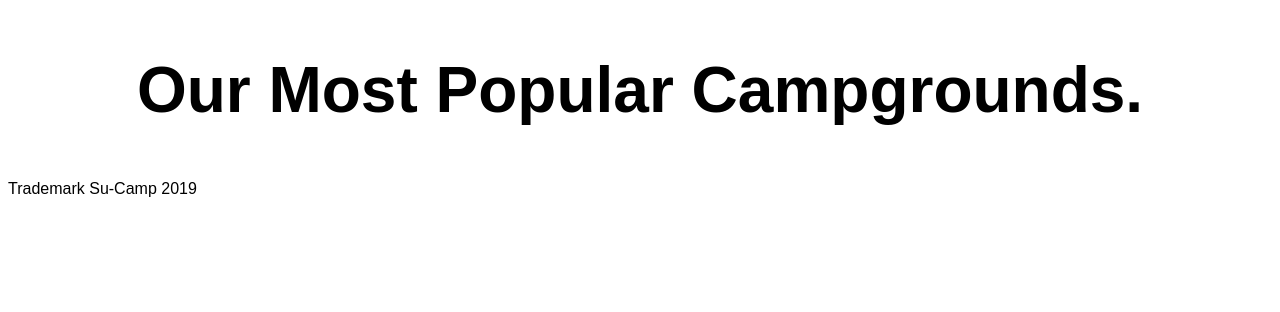
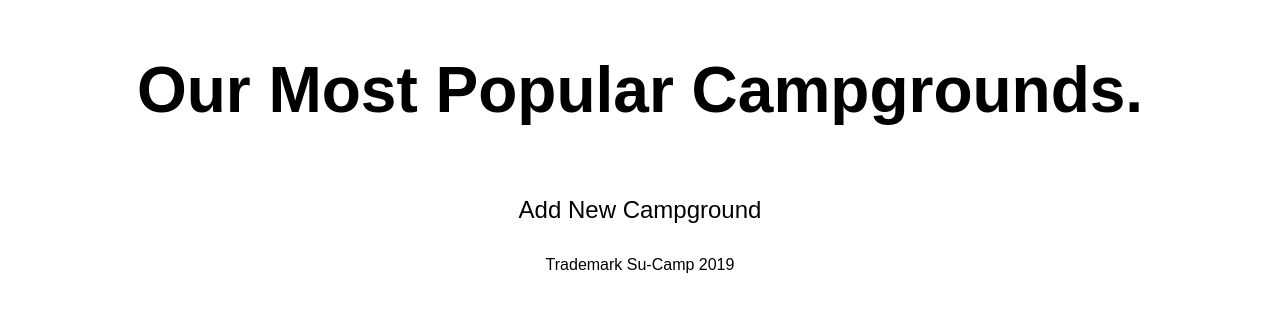
Before and after one commit to Eightsu/campD, a Node project: template views/campgrounds/campgrounds.ejs in a window 1280 px wide. Shown: the part 115-427 px from the top of the page. Run offline with Node 20 templates, Linux system fonts and the light colour scheme; the template is opened without the code that fills it, so the values that code supplies are empty; some libraries are stand-ins or nearby versions.

Commit message:
Final Update for the night
Added
- MethodOverride
- Username to campgroundSchema
- Updated css
- Added Auth to several routes.
- Created Edit/Update routes.
- Created Edit form.
-Added edit button to Show page.

```diff
--- a/main.js
+++ b/main.js
@@ -5,13 +5,15 @@ const express = require('express');
 const port = 3000;
 const app = express();
 
+const methodOverride = require('method-override');
 const bodyParser = require('body-parser');
 const passport = require('passport');
 const LocalStrategy = require('passport-local');
 const mongoose = require('mongoose');
 const User = require('./models/users');
-const Campground = require('./models/campgrounds');
-const Comment = require('./models/comments');
+
+// const Campground = require('./models/campgrounds');
+// const Comment = require('./models/comments');
 // const seedDB = require('./seeds');
 
 // ROUTES
@@ -42,6 +44,7 @@ mongoose.connect('mongodb://localhost:27017/su_camp', {
   useNewUrlParser: true,
 });
 app.use(express.static(`${__dirname}/public`));
+app.use(methodOverride('_method'));
 app.use(bodyParser.urlencoded({ extended: true }));
 app.set('view engine', 'ejs');
 
--- a/package.json
+++ b/package.json
@@ -13,6 +13,7 @@
     "ejs": "^2.6.1",
     "express": "^4.16.4",
     "express-session": "^1.16.1",
+    "method-override": "^3.0.0",
     "mongoose": "^5.5.1",
     "passport": "^0.4.0",
     "passport-local": "^1.0.0",
--- a/public/style.css
+++ b/public/style.css
@@ -7,8 +7,16 @@
   display: flex;
   flex-wrap: wrap;
   flex-direction: column;
-  margin: 64px 0;
+  margin: 64px 0 32px 0;
   align-items: center;
+}
+
+.item-button {
+  display: flex;
+  flex-wrap: wrap;
+  flex-direction: column;
+  margin: 0;
+  align-self: center;
 }
 
 .sidebar {
@@ -38,6 +46,17 @@
 .tagline {
   text-align: center;
   font-size: 4rem;
+}
+
+.tagline-edit {
+  font-size: 3rem;
+}
+
+.ui-btn {
+  font-size: inherit;
+  margin: 0;
+  padding: 0 12px;
+  border-bottom: 2px solid rgb(230, 116, 116);
 }
 
 h4,
--- a/views/campgrounds/campgrounds.ejs
+++ b/views/campgrounds/campgrounds.ejs
@@ -17,6 +17,11 @@
 </div>
 
 <%  }); %>
+<div class='item item-button'>
+<p><a href='campgrounds/new'>Add New Campground</a> </p>
+<div>
+
+
 
 
 <% include ../partials/footer %>
--- a/views/campgrounds/show.ejs
+++ b/views/campgrounds/show.ejs
@@ -15,7 +15,8 @@
     <h1><a class="camp-name"><%= campground.name %></a></h1>
     <img src=<%= campground.image %>>
         <div class="camp-info">
-        <p class="camp-description"> <%= campground.description %></p>
+        <p class="camp-description"> <%= campground.description %> <a class='ui-btn'>Edit </a>  </p>
+       <span class='camp-description'> Added by <%= campground.author.username %> </span>
         <p class ="price">$9.00/Night </p>
         </div>
 
```
Also changed, not shown: models/campgrounds.js (+8 -0 lines), routes/campgrounds.js (+42 -5 lines), views/campgrounds/edit.ejs (added, +15 -0 lines), 1 other file.
